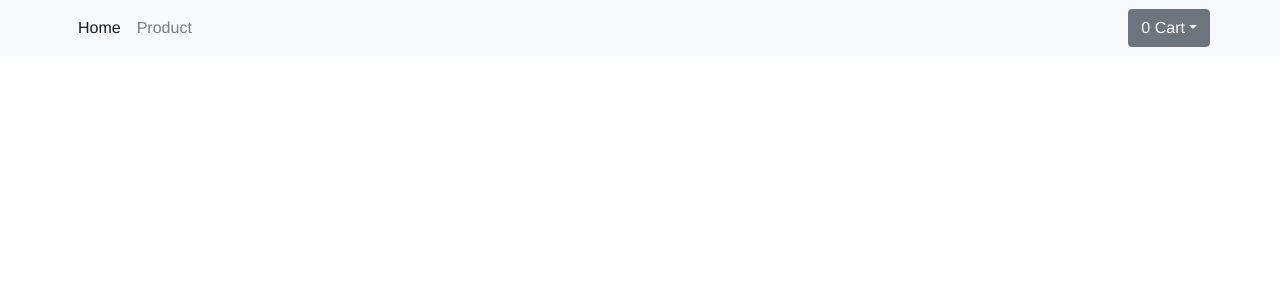
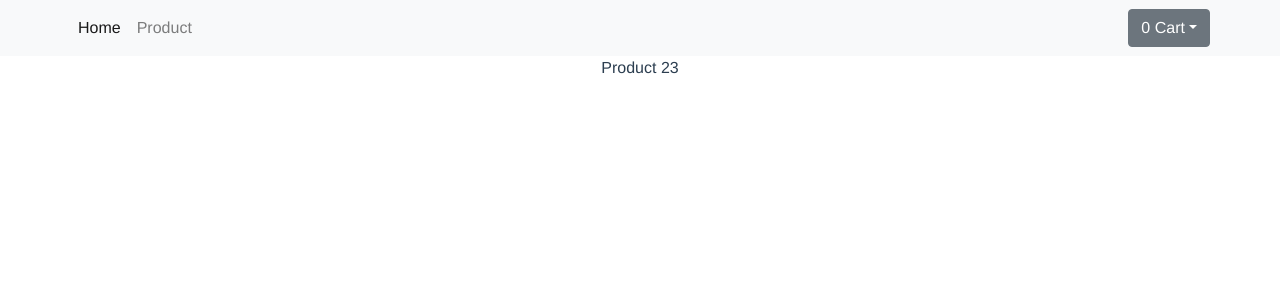
Before and after one commit to kapindra/online-store, a Vue app: page /product/23 in a window 1280 px wide. Shown: the top 300 px of the page. Built offline with nearby package versions, Linux system fonts and the light colour scheme.

Commit message:
Create Product page and import components to home page

```diff
--- a/src/views/Home.vue
+++ b/src/views/Home.vue
@@ -1,18 +1,16 @@
 <template>
   <div class="home">
-    <img alt="Vue logo" src="../assets/logo.png">
-    <HelloWorld msg="Welcome to Your Vue.js App"/>
+    <product-list />
   </div>
 </template>
 
 <script>
-// @ is an alias to /src
-import HelloWorld from '@/components/HelloWorld.vue'
+import ProductList from "@/components/ProductList.vue";
 
 export default {
-  name: 'Home',
+  name: "Home",
   components: {
-    HelloWorld
-  }
-}
+    ProductList,
+  },
+};
 </script>
--- /dev/null
+++ b/src/views/Product.vue
@@ -0,0 +1,16 @@
+<template>
+  <div>
+    Product {{ id }}
+  </div>
+</template>
+
+<script>
+export default {
+  props: ['id']
+
+}
+</script>
+
+<style>
+
+</style>
```
